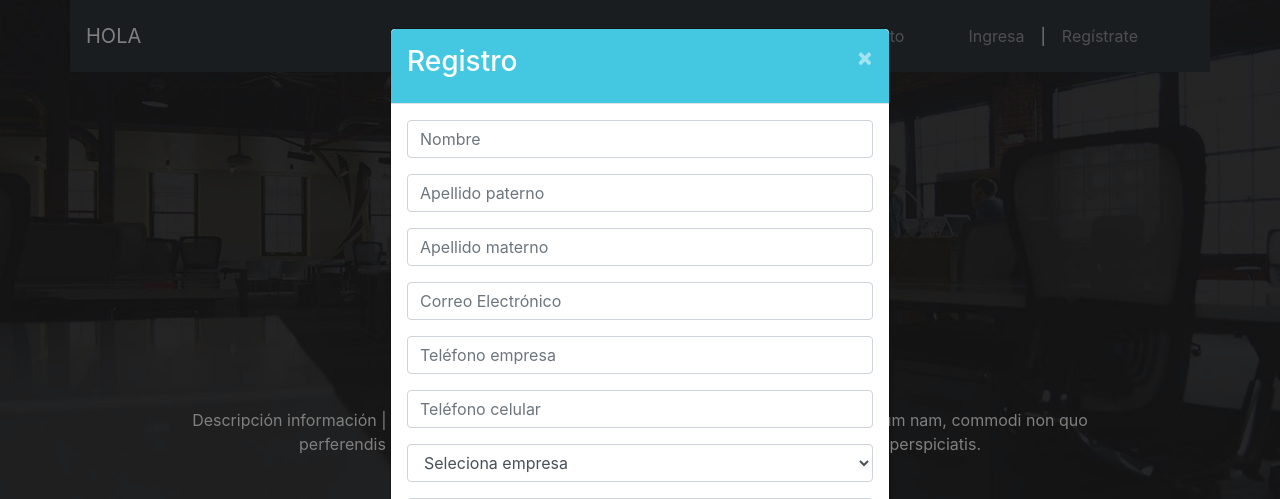
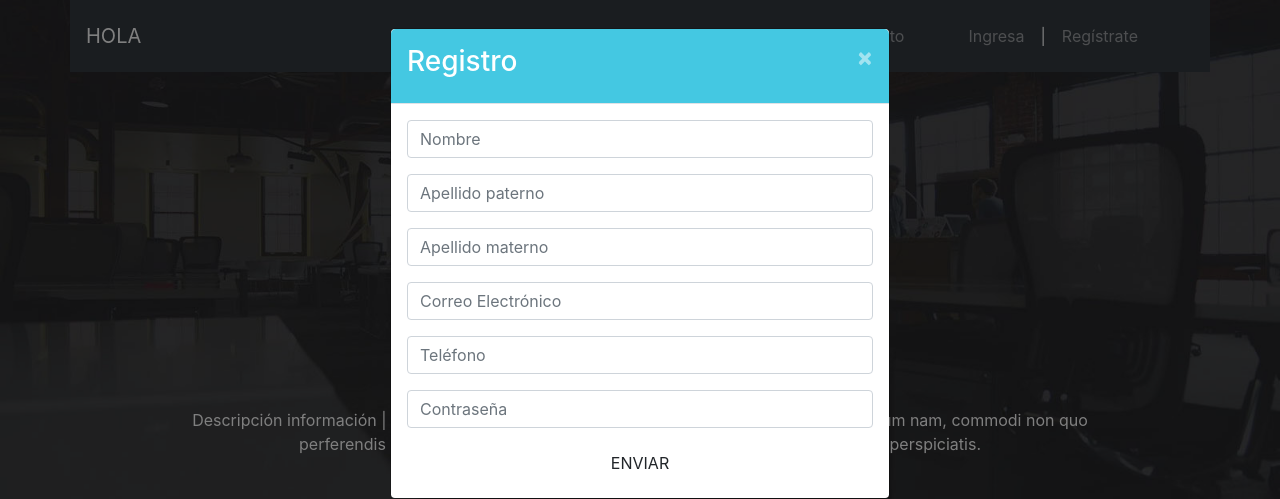
Before and after one commit to OperacionesVexom/canadevi, a PHP site: page /index.php in a window 1280 px wide, after a click on "Regístrate". Shown: the top 499 px of the page. Run offline with PHP 8.4, Linux system fonts and the light colour scheme.

Commit message:
Cambio registro

```diff
--- a/vistas/modulos/inicio.php
+++ b/vistas/modulos/inicio.php
@@ -194,29 +194,7 @@
 
 					<div class="form-group">
 						<div class="input-group">
-							<input type="tel" class="form-control" id="regTel" name="regTel" placeholder="Teléfono empresa" required>
-						</div>
-					</div>
-
-					<div class="form-group">
-						<div class="input-group">
-							<input type="tel" class="form-control" id="regCelular" name="regCelular" placeholder="Teléfono celular" required>
-						</div>
-					</div>
-
-					<div class="form-group">
-						<div class="input-group">
-							<select class="form-control input-lg" id="regEmpresa" name="regEmpresa">
-								<option value="">Seleciona empresa</option>
-								<option value="na">No aplica</option>
-								<option value="nvaEmpresa">Mi empresa no está registrada</option>
-								<option value="empresa1">Empresa1</option>
-								<option value="empresa2">Empresa2</option>
-								<option value="empresa3">Empresa3</option>
-								<option value="empresa4">Empresa4</option>
-								<option value="empresa5">Empresa5</option>
-								<option value="Vendedor"></option>
-							</select>
+							<input type="tel" class="form-control" id="regCelular" name="regCelular" placeholder="Teléfono" required>
 						</div>
 					</div>
 
```
